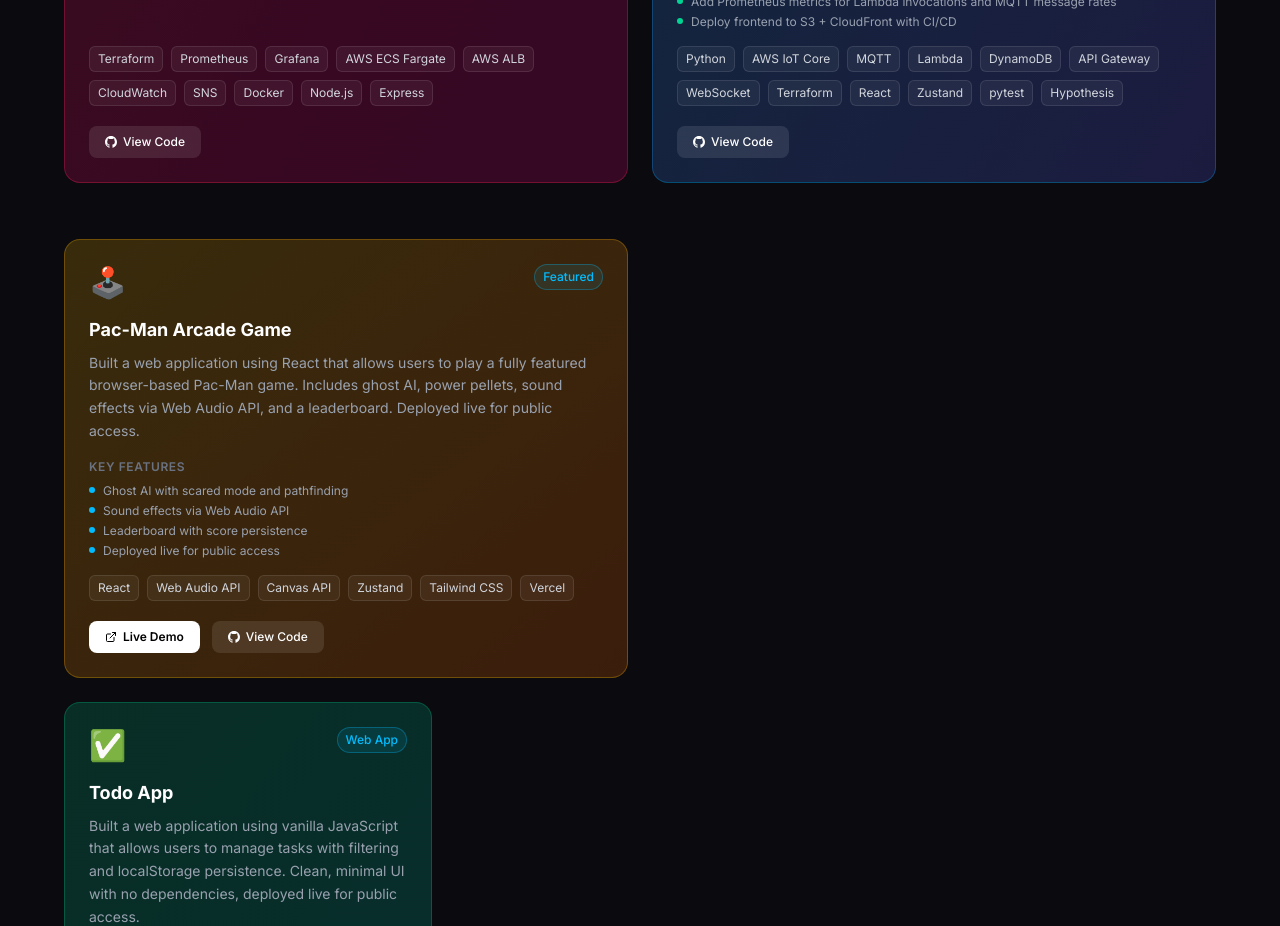
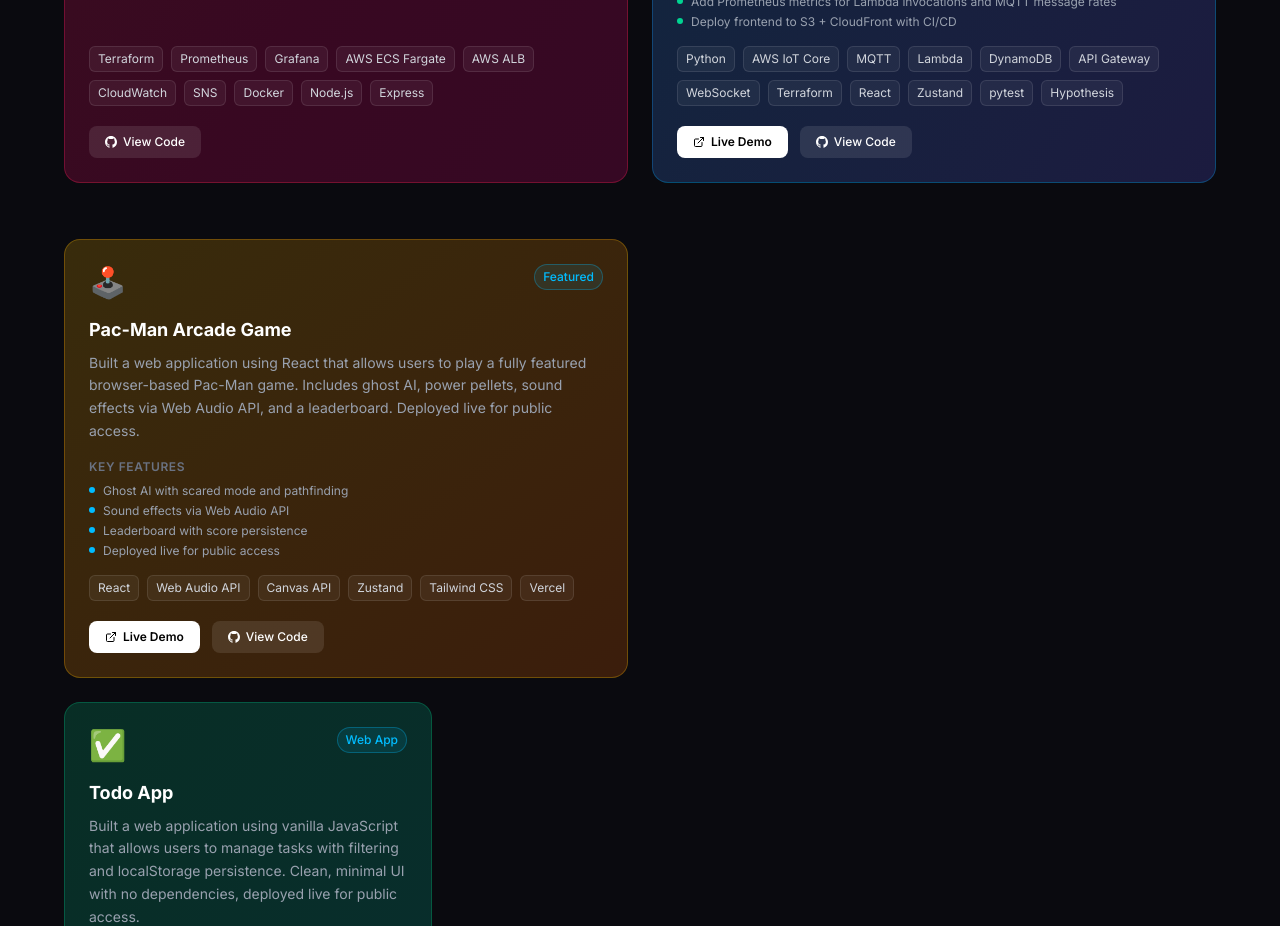
Before and after one commit to karlonugha/portfolio, a React (Vite) app: page / in a window 1280 px wide. Shown: the part 6320-7246 px from the top of the page. Built offline with nearby package versions, Linux system fonts and the light colour scheme.

Commit message:
fix: add live demo link back to IoT Home Automation project

```diff
--- a/src/data/portfolio.js
+++ b/src/data/portfolio.js
@@ -228,6 +228,7 @@ export const projects = [
     ],
     tech: ['Python', 'AWS IoT Core', 'MQTT', 'Lambda', 'DynamoDB', 'API Gateway', 'WebSocket', 'Terraform', 'React', 'Zustand', 'pytest', 'Hypothesis'],
     github: 'https://github.com/karlonugha/iot-home-backend',
+    live: 'https://home-automation-app.vercel.app',
     emoji: '🏠',
     color: 'from-sky-500/20 to-indigo-500/20',
     border: 'border-sky-500/30',
```
